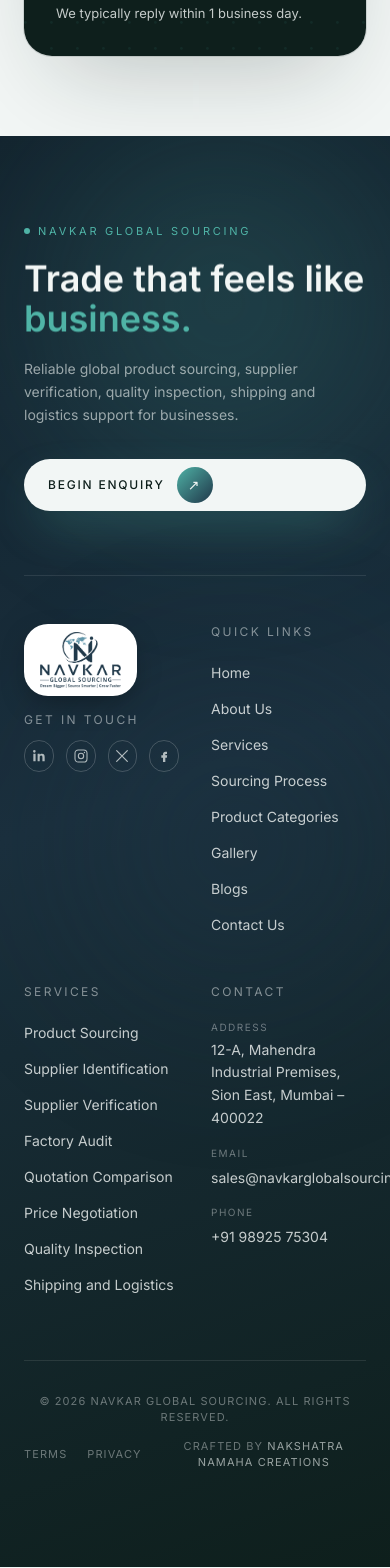
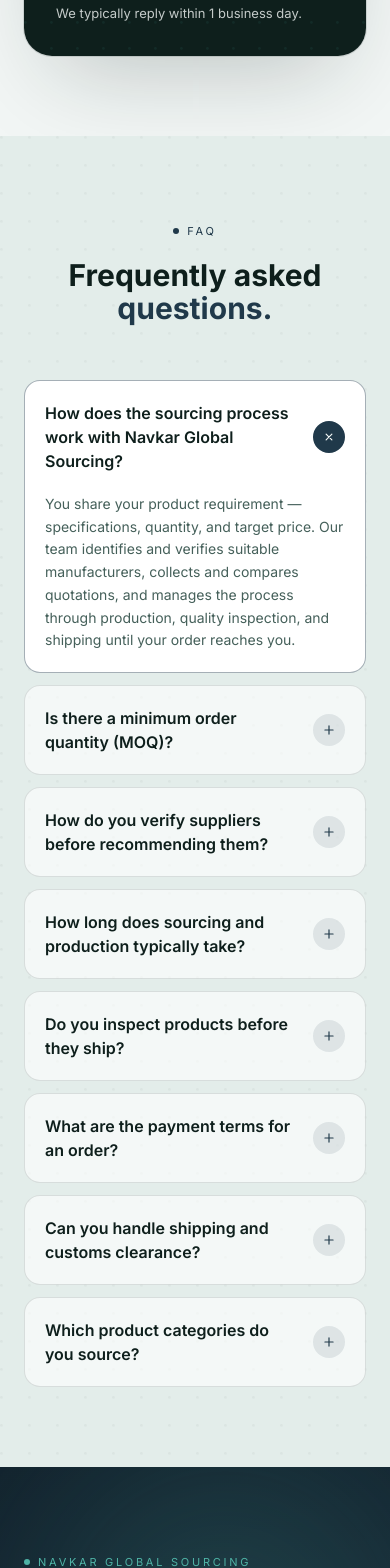
Before and after one commit to NakshatraNamahaCreations/navkar, a Next.js app: page /contact-us in a window 390 px wide. Shown: the part 1820-3388 px from the top of the page. Built offline with nearby package versions, Linux system fonts and the light colour scheme.

Commit message:
Add FAQ accordion to contact-us page
Covers sourcing process, MOQ, supplier verification, timelines,
quality inspection, payment terms, shipping, and product categories.

```diff
--- a/src/app/contact-us/page.tsx
+++ b/src/app/contact-us/page.tsx
@@ -2,6 +2,7 @@ import Nav from "@/components/Nav";
 import Footer from "@/components/Footer";
 import PageHero from "@/components/PageHero";
 import ContactForm from "@/components/sections/ContactForm";
+import FAQ from "@/components/sections/FAQ";
 
 export const metadata = {
   title: "Contact Us | Navkar Global Sourcing",
@@ -22,6 +23,7 @@ export default function ContactUsPage() {
           copy="Share your product requirement with our team. We will help you identify suitable suppliers, compare quotations and manage the complete sourcing process."
         />
         <ContactForm />
+        <FAQ />
       </main>
       <Footer />
     </div>
--- /dev/null
+++ b/src/components/sections/FAQ.tsx
@@ -0,0 +1,143 @@
+"use client";
+
+import { useEffect, useRef, useState } from "react";
+import gsap from "gsap";
+import { ScrollTrigger } from "gsap/ScrollTrigger";
+
+gsap.registerPlugin(ScrollTrigger);
+
+const FAQS = [
+  {
+    q: "How does the sourcing process work with Navkar Global Sourcing?",
+    a: "You share your product requirement — specifications, quantity, and target price. Our team identifies and verifies suitable manufacturers, collects and compares quotations, and manages the process through production, quality inspection, and shipping until your order reaches you.",
+  },
+  {
+    q: "Is there a minimum order quantity (MOQ)?",
+    a: "MOQ depends on the supplier and product category, not on us. Many factories have flexible MOQs based on material batch sizes and tooling costs — we negotiate this on your behalf and let you know what's realistically achievable before you commit.",
+  },
+  {
+    q: "How do you verify suppliers before recommending them?",
+    a: "Every supplier is screened for business registration, production capability, and past performance. For larger orders, we can also arrange an on-site factory audit to confirm facilities, staffing, and quality control processes match what's claimed.",
+  },
+  {
+    q: "How long does sourcing and production typically take?",
+    a: "Supplier identification and quotation comparison usually take 1–2 weeks. Production timelines vary by product and order size, typically 20–45 days, followed by quality inspection and shipping. We'll give you a specific timeline once your requirement is scoped.",
+  },
+  {
+    q: "Do you inspect products before they ship?",
+    a: "Yes. We coordinate pre-shipment inspection covering workmanship, function testing, packaging, and quantity verification, so issues are caught at the factory rather than after the goods have left.",
+  },
+  {
+    q: "What are the payment terms for an order?",
+    a: "Payment terms are agreed per supplier and order, typically a deposit before production and the balance before or after shipment. We help you negotiate terms that protect you and route payments securely.",
+  },
+  {
+    q: "Can you handle shipping and customs clearance?",
+    a: "Yes. We manage freight booking, shipping documentation, and customs clearance support for both sea and air freight, coordinating door-to-door delivery so you don't have to manage multiple vendors.",
+  },
+  {
+    q: "Which product categories do you source?",
+    a: "We source across eleven core categories — toys, clothing, jewellery, furniture, accessories, electronics, machinery, home decor, footwear & bags, stationery, and hardware — each with its own vetted factory network.",
+  },
+];
+
+export default function FAQ() {
+  const root = useRef<HTMLDivElement>(null);
+  const [openIndex, setOpenIndex] = useState<number | null>(0);
+
+  useEffect(() => {
+    const ctx = gsap.context(() => {
+      gsap.from(".faq-eyebrow, .faq-heading", {
+        opacity: 0,
+        y: 24,
+        duration: 0.8,
+        stagger: 0.1,
+        ease: "power3.out",
+        scrollTrigger: { trigger: root.current, start: "top 80%" },
+      });
+
+      gsap.utils.toArray<HTMLElement>(".faq-item").forEach((item, i) => {
+        gsap.from(item, {
+          opacity: 0,
+          y: 24,
+          duration: 0.6,
+          delay: i * 0.05,
+          ease: "power3.out",
+          scrollTrigger: { trigger: item, start: "top 92%" },
+        });
+      });
+    }, root);
+    return () => ctx.revert();
+  }, []);
+
+  return (
+    <section ref={root} className="relative overflow-hidden bg-canvas-deep py-20 md:py-28 px-6 md:px-10">
+      <svg
+        aria-hidden
+        className="pointer-events-none absolute inset-0 h-full w-full opacity-60"
+        preserveAspectRatio="none"
+      >
+        <pattern id="faq-dots" width="28" height="28" patternUnits="userSpaceOnUse">
+          <circle cx="1.4" cy="1.4" r="1.4" fill="rgba(14,31,28,0.06)" />
+        </pattern>
+        <rect width="100%" height="100%" fill="url(#faq-dots)" />
+      </svg>
+
+      <div className="relative z-10 max-w-3xl mx-auto">
+        <div className="text-center mb-14 md:mb-16">
+          <span className="faq-eyebrow inline-flex items-center gap-2 text-[11px] uppercase tracking-[0.25em] text-accent mb-5">
+            <span className="w-1.5 h-1.5 rounded-full bg-accent" />
+            FAQ
+          </span>
+          <h2 className="faq-heading font-display font-bold leading-[1.08] text-3xl md:text-5xl text-ink">
+            Frequently asked <span className="text-accent">questions.</span>
+          </h2>
+        </div>
+
+        <div className="flex flex-col gap-3">
+          {FAQS.map((item, i) => {
+            const isOpen = openIndex === i;
+            return (
+              <div
+                key={item.q}
+                className={`faq-item rounded-2xl border transition-colors duration-300 ${
+                  isOpen ? "border-accent/40 bg-white" : "border-line bg-white/60"
+                }`}
+              >
+                <button
+                  type="button"
+                  onClick={() => setOpenIndex(isOpen ? null : i)}
+                  className="w-full flex items-center justify-between gap-4 text-left px-5 md:px-6 py-5"
+                  aria-expanded={isOpen}
+                >
+                  <span className="font-display text-base md:text-lg font-semibold text-ink">
+                    {item.q}
+                  </span>
+                  <span
+                    className={`flex items-center justify-center w-8 h-8 rounded-full shrink-0 transition-all duration-300 ${
+                      isOpen ? "bg-accent text-canvas rotate-45" : "bg-accent/10 text-accent"
+                    }`}
+                  >
+                    <svg width="14" height="14" viewBox="0 0 24 24" fill="none" stroke="currentColor" strokeWidth="2">
+                      <path d="M12 5v14M5 12h14" strokeLinecap="round" />
+                    </svg>
+                  </span>
+                </button>
+                <div
+                  className="grid transition-[grid-template-rows] duration-300 ease-out"
+                  style={{ gridTemplateRows: isOpen ? "1fr" : "0fr" }}
+                >
+                  <div className="overflow-hidden">
+                    <p className="px-5 md:px-6 pb-5 text-sm text-ink-soft leading-relaxed">
+                      {item.a}
+                    </p>
+                  </div>
+                </div>
+              </div>
+            );
+          })}
+        </div>
+      </div>
+    </section>
+  );
+}
```
